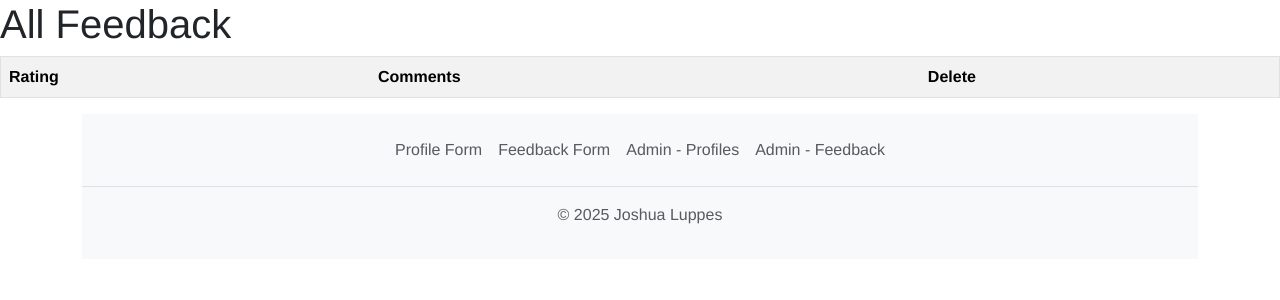
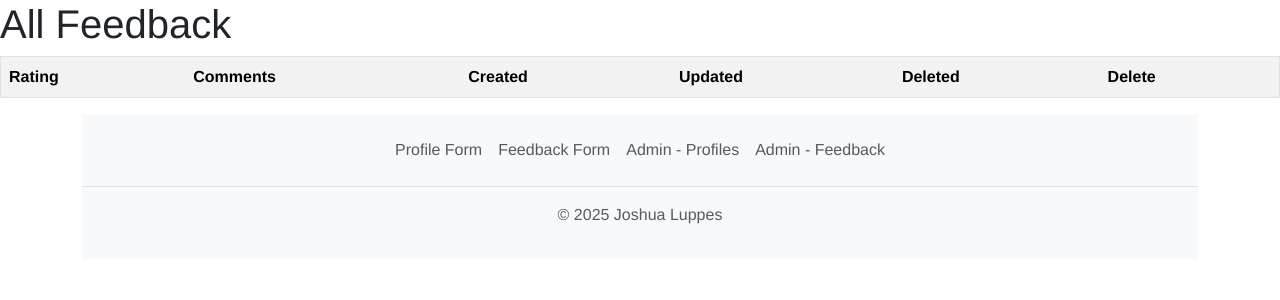
Before and after one commit to taadavis-web/Forms, a Flask app: page /admin/feedback in a window 1280 px wide. Shown: the part 73-373 px from the top of the page. Run offline with Flask 3, Linux system fonts and the light colour scheme; lists and menus that the app fills with data are empty.

Commit message:
Add updated and deleted info to admin pages

```diff
--- a/app.py
+++ b/app.py
@@ -25,6 +25,8 @@ class Profile(db.Model):
     rel = db.Column(db.String(50), nullable=False)
     accommodations = db.Column(db.Boolean, default=False)
     created_at = db.Column(db.DateTime, default=datetime.now(timezone.utc))
+    updated = db.Column(db.DateTime, default=datetime.now(timezone.utc))
+    deleted = db.Column(db.Boolean, default=False)
 
 
 admin.add_view(ModelView(Profile, db.session))
@@ -35,6 +37,8 @@ class Feedback(db.Model):
     rating = db.Column(db.Integer, nullable=False)
     comment = db.Column(db.Text)
     created_at = db.Column(db.DateTime, default=datetime.now(timezone.utc))
+    updated = db.Column(db.DateTime, default=datetime.now(timezone.utc))
+    deleted = db.Column(db.Boolean, default=False)
 
 
 admin.add_view(ModelView(Feedback, db.session))
--- a/templates/admin_feedback.html
+++ b/templates/admin_feedback.html
@@ -15,12 +15,18 @@
     <tr>
       <th>Rating</th>
       <th>Comments</th>
+      <th>Created</th>
+      <th>Updated</th>
+      <th>Deleted</th>
       <th>Delete</th>
     </tr>
     {% for feedback in feedbacks %}
     <tr>
       <td>{{ feedback.rating }}</td>
       <td>{{ feedback.comment }}</td>
+      <td>{{ feedback.created_at }}</td>
+      <td>{{ feedback.updated }}</td>
+      <td>{{ feedback.deleted }}</td>
       <td class="delete-button">
         <form action="{{url_for('feedback')}}" method="POST">
           <input name="feedbackId" type="hidden" value="{{feedback.id}}" />
--- a/templates/admin_profiles.html
+++ b/templates/admin_profiles.html
@@ -36,6 +36,8 @@ endblock%} {% block content %}
     <th>Accommodations</th>
     <th>Comments</th>
     <th>Created At</th>
+    <th>Updated</th>
+    <th>Deleted</th>
     <th>Edit</th>
     <th>Delete</th>
   </tr>
@@ -49,6 +51,8 @@ endblock%} {% block content %}
     <td>{{ profile.accommodations }}</td>
     <td>{{ profile.comments }}</td>
     <td>{{ profile.created_at }}</td>
+    <td>{{ profile.updated }}</td>
+    <td>{{ profile.deleted }}</td>
     <td>
       <a href="{{url_for('admin_profiles_edit')}}?profileId={{profile.id}}"
         ><button>Edit</button></a
```
